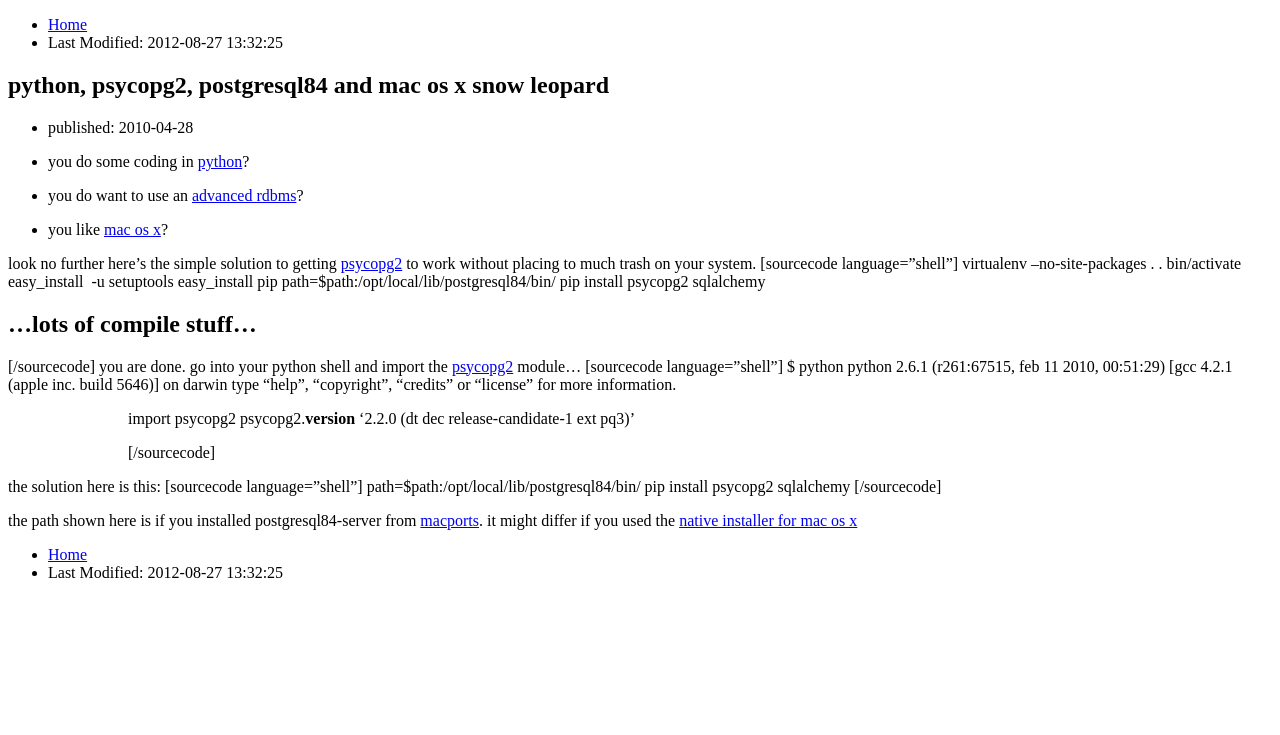
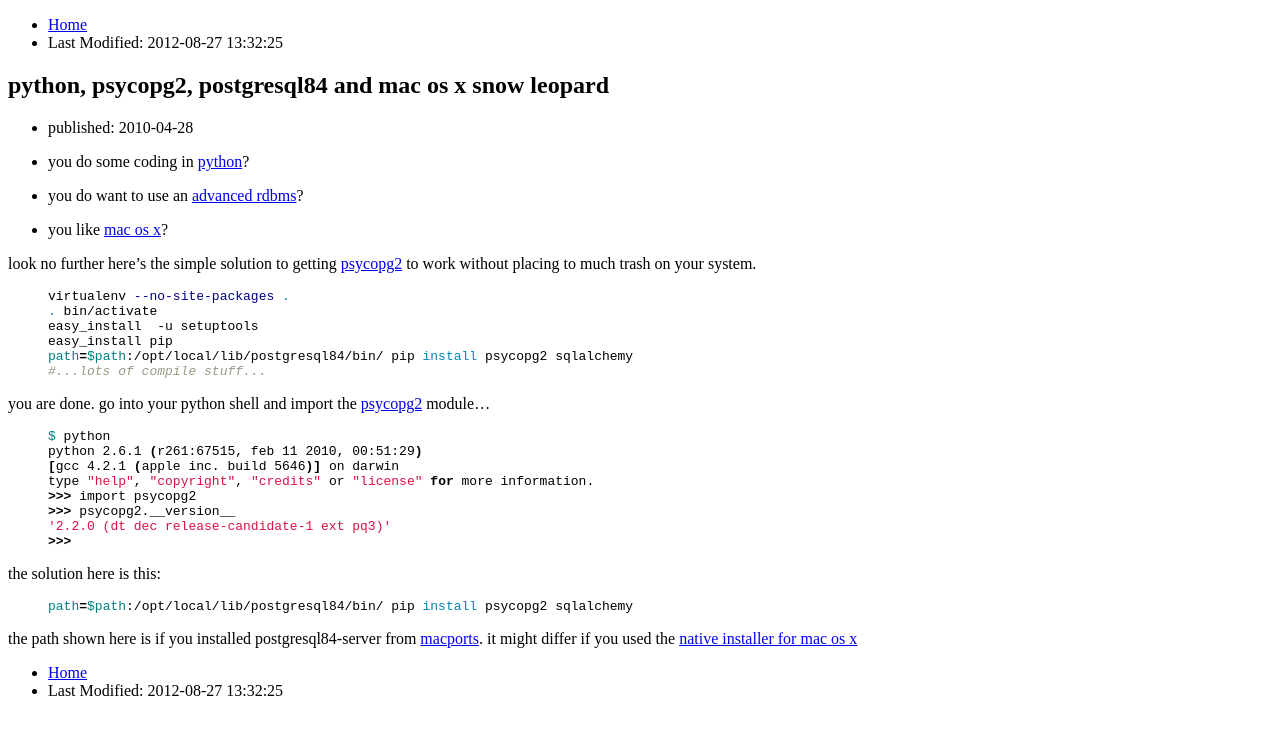
Before and after one commit to serverhorror/serverhorror.github.com, a Jekyll site: the page built from _posts/2010-04-28-python-psycopg2-postgresql84-and-mac-os-x-snow-leopard.markdown, in a window 1280 px wide. Shown: the top 735 px of the page. Built offline with Jekyll 4.4.1, drawn with Linux system fonts in a browser that asks for light colours; Markdown is read by kramdown in place of the engine named in the settings.

Commit message:
wordpress sourcecode tag to jekyll highlight migrated

```diff
--- a/_posts/2010-04-28-python-psycopg2-postgresql84-and-mac-os-x-snow-leopard.markdown
+++ b/_posts/2010-04-28-python-psycopg2-postgresql84-and-mac-os-x-snow-leopard.markdown
@@ -19,16 +19,16 @@
 
 
 Look no further here's the simple solution to getting [psycopg2](http://initd.org) to work without placing to much trash on your system.
-[sourcecode language="shell"]
+{% highlight bash %}
 virtualenv --no-site-packages .
 . bin/activate
 easy_install  -U setuptools
 easy_install pip
 PATH=$PATH:/opt/local/lib/postgresql84/bin/ pip install psycopg2 sqlalchemy
 #...lots of compile stuff...
-[/sourcecode]
+{% endhighlight %}
 You are done. Go into your python shell and import the [psycopg2](http://initd.org/psycopg/) module...
-[sourcecode language="shell"]
+{% highlight bash %}
 $ python
 Python 2.6.1 (r261:67515, Feb 11 2010, 00:51:29)
 [GCC 4.2.1 (Apple Inc. build 5646)] on darwin
@@ -37,10 +37,10 @@
 >>> psycopg2.__version__
 '2.2.0 (dt dec release-candidate-1 ext pq3)'
 >>>
-[/sourcecode]
+{% endhighlight %}
 
- The solution here is this: [sourcecode language="shell"]
+ The solution here is this: {% highlight bash %}
 PATH=$PATH:/opt/local/lib/postgresql84/bin/ pip install psycopg2 sqlalchemy
-[/sourcecode]
+{% endhighlight %}
 
 The path shown here is if you installed postgresql84-server from [macports](http://macports.org). It might differ if you used the [native installer for Mac OS X](http://www.postgresql.org/download/macosx)
```
